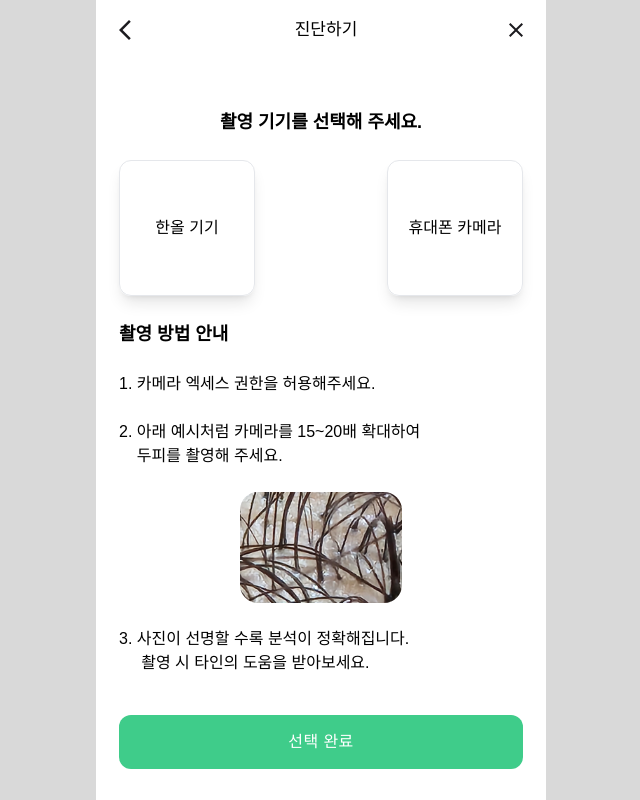
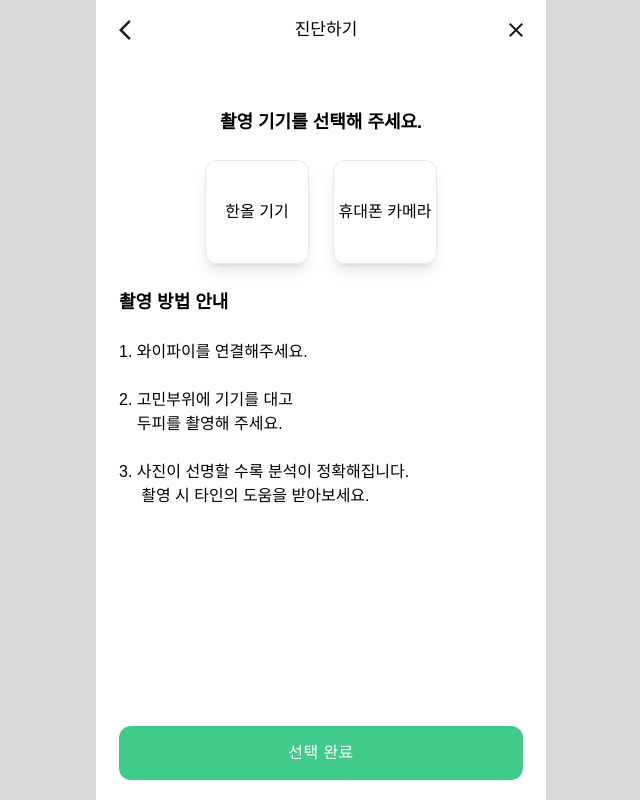
Before and after one commit to junwson9/Hanol, a React (Create React App) app in the folder FE/hanol/: page /select-device in a window 1280 px wide. Shown: the whole page, without its empty margins (319-959 px from the left). Built offline with nearby package versions, Linux system fonts and the light colour scheme; a web font is replaced by a local one.

Commit message:
FEAT: publish select device
Former-commit-id: fd148f3bef08beafe3d961e9f7d1b8bd81bb25ae

```diff
--- a/FE/hanol/src/App.tsx
+++ b/FE/hanol/src/App.tsx
@@ -10,6 +10,7 @@ import NavBar from 'components/common/NavBar';
 import ExplainRoutine from 'pages/routine/explainRoutine';
 import ExplainDiagnose from 'pages/diagnose/explainDiagnose';
 import SelectDevice from 'pages/diagnose/selectDevice';
+import Streaming from 'pages/diagnose/streaming';
 
 function App() {
   const location = useLocation();
@@ -35,6 +36,11 @@ function App() {
             <Route path="/select-device" element={<SelectDevice />} />
           </Routes>
         </div>
+        <div>
+          <Routes>
+            <Route path="/streaming" element={<Streaming />} />
+          </Routes>
+        </div>
       </div>
       {shouldShowNavBar && <NavBar />}
     </div>
--- a/FE/hanol/src/pages/diagnose/selectDevice.tsx
+++ b/FE/hanol/src/pages/diagnose/selectDevice.tsx
@@ -1,9 +1,14 @@
+import { useState } from 'react';
 import StartButton from 'components/button/Button';
 import { useNavigate } from 'react-router';
 import TopBarDepth2 from 'components/common/TapBarDepth2';
 import { ReactComponent as Ex } from 'assets/images/scalpExample.svg';
 
 function SelectDevice() {
+  const [selectedButton, setSelectedButton] = useState<number | null>(null);
+  const handleButtonSelect = (index: number) => {
+    setSelectedButton(index);
+  };
   const navigate = useNavigate();
   const handleNavigate = () => {
     navigate('/diagnose');
@@ -18,17 +23,29 @@ function SelectDevice() {
         propsIsBack={true}
       />
       <p className="text-lg  text-left font-bold mt-12 text-center">촬영 기기를 선택해 주세요.</p>
-      <div className="flex justify-between mt-6">
-        <div className="flex w-[8.5rem] h-[8.5rem] rounded-xl shadow-lg justify-center items-center border">
+      <div className="flex justify-center mt-6 gap-6">
+        <button
+          className={`flex w-[6.5rem] h-[6.5rem] rounded-xl shadow-lg justify-center items-center border ${
+            selectedButton === 0 ? 'border-Main border-4' : ''
+          }`}
+          onClick={() => handleButtonSelect(0)}
+        >
           <p>한올 기기</p>
-        </div>
-        <div className="flex w-[8.5rem] h-[8.5rem] rounded-xl shadow-lg justify-center items-center border">
+        </button>
+        <button
+          className={`flex w-[6.5rem] h-[6.5rem] rounded-xl shadow-lg justify-center items-center border ${
+            selectedButton === 1 ? 'border-Main border-4' : ''
+          }`}
+          onClick={() => handleButtonSelect(1)}
+        >
           <p className="text-center">휴대폰 카메라</p>
-        </div>
+        </button>
       </div>
       <p className="text-lg  text-left font-bold mt-6">촬영 방법 안내</p>
-      <p className="text-left mt-6">1. 카메라 엑세스 권한을 허용해주세요.</p>
-      <p className="text-left mt-6">
+      {selectedButton ? (
+        <>
+          <p className="text-left mt-5">1. 카메라 엑세스 권한을 허용해주세요.</p>
+          <p className="text-left mt-5">
             2. 아래 예시처럼 카메라를 15~20배 확대하여
             <br />
             &nbsp;&nbsp;&nbsp;&nbsp;두피를 촬영해 주세요.
@@ -41,8 +58,24 @@ function SelectDevice() {
             <br />
             &nbsp;&nbsp;&nbsp;&nbsp;&nbsp;촬영 시 타인의 도움을 받아보세요.
           </p>
-      <div className="sticky mt-10 bottom-5">
-        <StartButton name="선택 완료" onClick={() => navigate('/home')} />
+        </>
+      ) : (
+        <>
+          <p className="text-left mt-6">1. 와이파이를 연결해주세요.</p>
+          <p className="text-left mt-6">
+            2. 고민부위에 기기를 대고
+            <br />
+            &nbsp;&nbsp;&nbsp;&nbsp;두피를 촬영해 주세요.
+          </p>
+          <p className="text-left mt-6">
+            3. 사진이 선명할 수록 분석이 정확해집니다.
+            <br />
+            &nbsp;&nbsp;&nbsp;&nbsp;&nbsp;촬영 시 타인의 도움을 받아보세요.
+          </p>
+        </>
+      )}
+      <div className="absolute w-[100%] bottom-5">
+        <StartButton name="선택 완료" onClick={() => navigate('/streaming')} />
       </div>
     </div>
   );
--- /dev/null
+++ b/FE/hanol/src/pages/diagnose/streaming.tsx
@@ -0,0 +1,4 @@
+function Streaming() {
+  return <div>zz</div>;
+}
+export default Streaming;
```
Also changed, not shown: 1 other file (tests, documents, lock files or other folders). Lines whose indentation alone changed are shown as unchanged.
